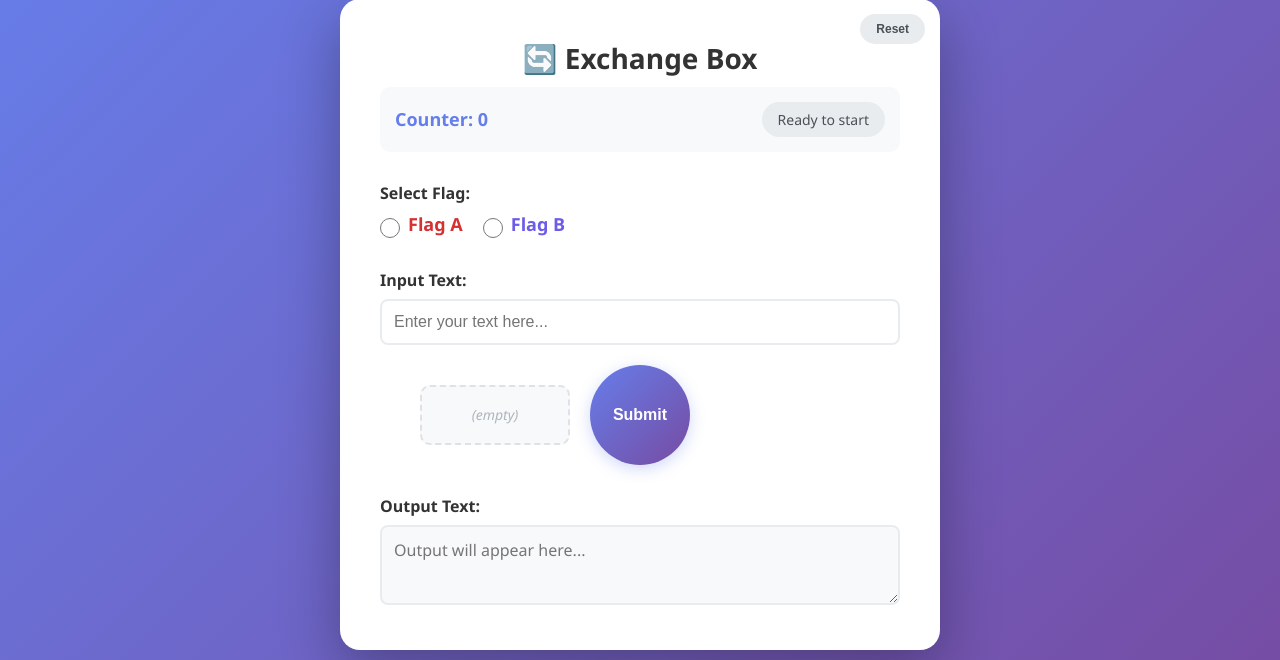
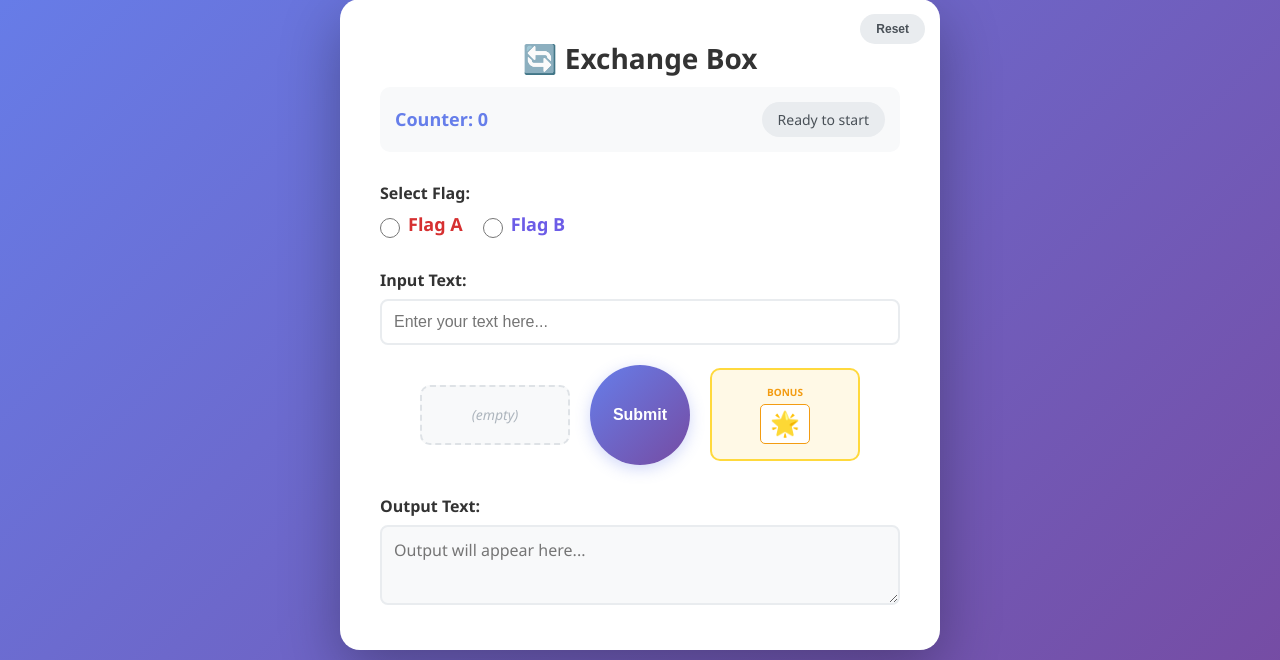
Before and after one commit to ShigenoriAkasobe/LawofCycles, a Flask app: page / in a window 1280 px wide. Shown: the part 76-736 px from the top of the page. Run offline with Flask 3, Linux system fonts and the light colour scheme.

Commit message:
Implemented bonus.

```diff
--- a/loc/app.py
+++ b/loc/app.py
@@ -59,6 +59,9 @@ def submit():
             }
         )
 
+    # Get bonus symbol (default to star emoji)
+    bonus_symbol = data.get("bonus_symbol", "🌟")
+
     # Determine output
     output_text = ""
     if stored_flag is not None and stored_flag != flag:
@@ -68,6 +71,10 @@ def submit():
         # Increment counter when transitioning from B to A
         if flag == "A" and stored_flag == "B":
             counter += 1
+
+            # Add bonus symbol every 3 cycles
+            if counter > 0 and counter % 3 == 0:
+                output_text = f"{bonus_symbol*3} {output_text} {bonus_symbol*3}"
 
     # Store current input
     app_state["stored_flag"] = flag
--- a/loc/templates/index.html
+++ b/loc/templates/index.html
@@ -183,6 +183,46 @@
             border-color: #adb5bd;
         }
 
+        .bonus-symbol-input {
+            flex: 1;
+            max-width: 150px;
+            padding: 15px;
+            background: #fff9e6;
+            border: 2px solid #ffd93d;
+            border-radius: 10px;
+            font-size: 24px;
+            text-align: center;
+            min-height: 60px;
+            display: flex;
+            flex-direction: column;
+            align-items: center;
+            justify-content: center;
+            gap: 5px;
+        }
+
+        .bonus-symbol-input label {
+            font-size: 10px;
+            color: #f39c12;
+            font-weight: 600;
+            margin: 0;
+        }
+
+        .bonus-symbol-input input {
+            width: 50px;
+            padding: 5px;
+            border: 1px solid #f39c12;
+            border-radius: 5px;
+            font-size: 24px;
+            text-align: center;
+            background: white;
+        }
+
+        .bonus-symbol-input input:focus {
+            outline: none;
+            border-color: #e67e22;
+            box-shadow: 0 0 5px rgba(243, 156, 18, 0.3);
+        }
+
         button {
             font-weight: 600;
             border: none;
@@ -309,8 +349,9 @@
                 (empty)
             </div>
             <button class="submit-btn" onclick="submitForm()">Submit</button>
-            <div class="stored-preview" style="visibility: hidden;">
-                <!-- Spacer for symmetry -->
+            <div class="bonus-symbol-input">
+                <label>BONUS</label>
+                <input type="text" id="bonusSymbol" value="🌟" maxlength="3">
             </div>
         </div>
 
@@ -359,6 +400,9 @@
                 return;
             }
 
+            // Get bonus symbol
+            const bonusSymbol = document.getElementById('bonusSymbol').value || '🌟';
+
             // Submit to server
             fetch('/submit', {
                 method: 'POST',
@@ -367,7 +411,8 @@
                 },
                 body: JSON.stringify({
                     flag: selectedFlag,
-                    input_text: inputText
+                    input_text: inputText,
+                    bonus_symbol: bonusSymbol
                 })
             })
             .then(response => response.json())
```
